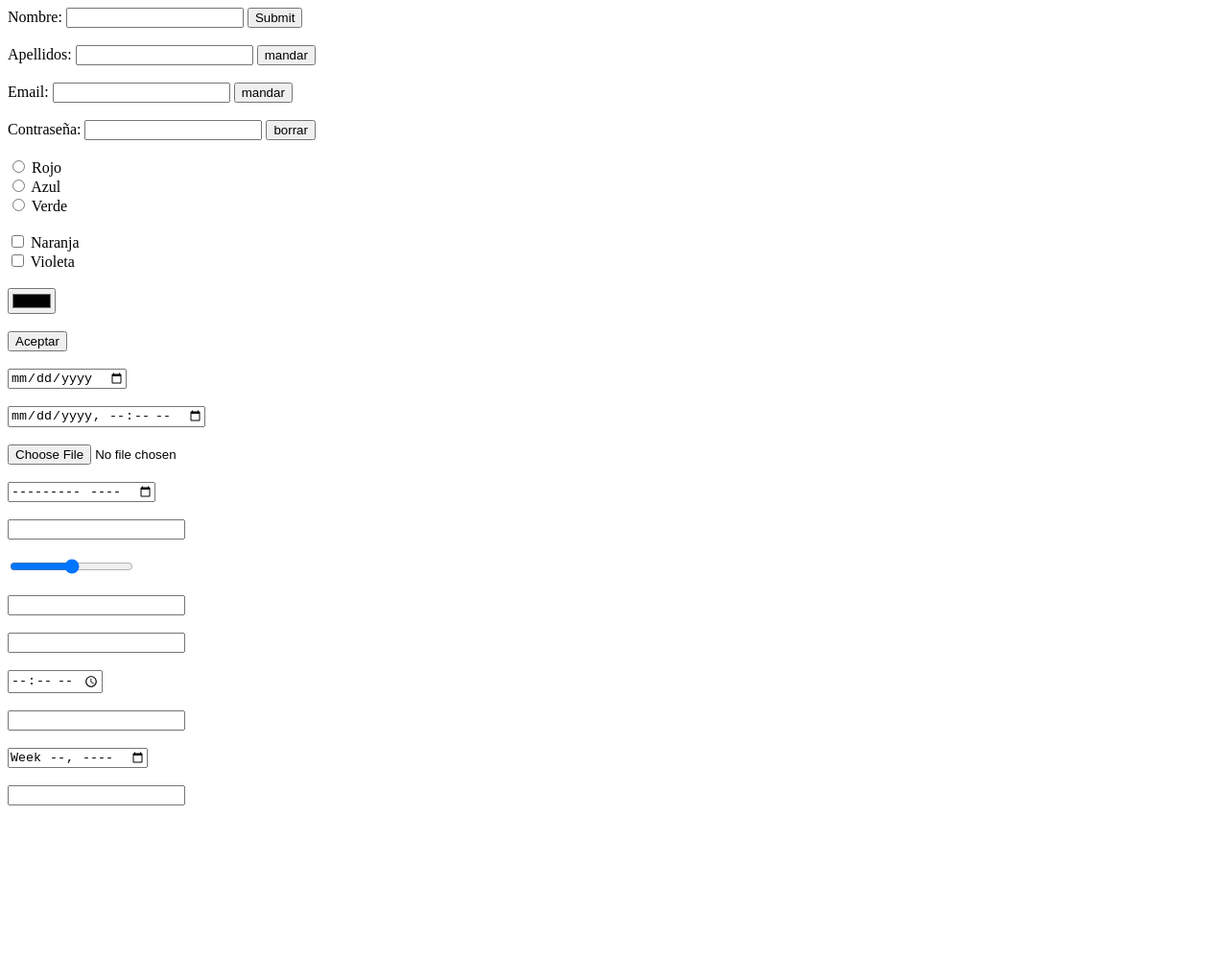
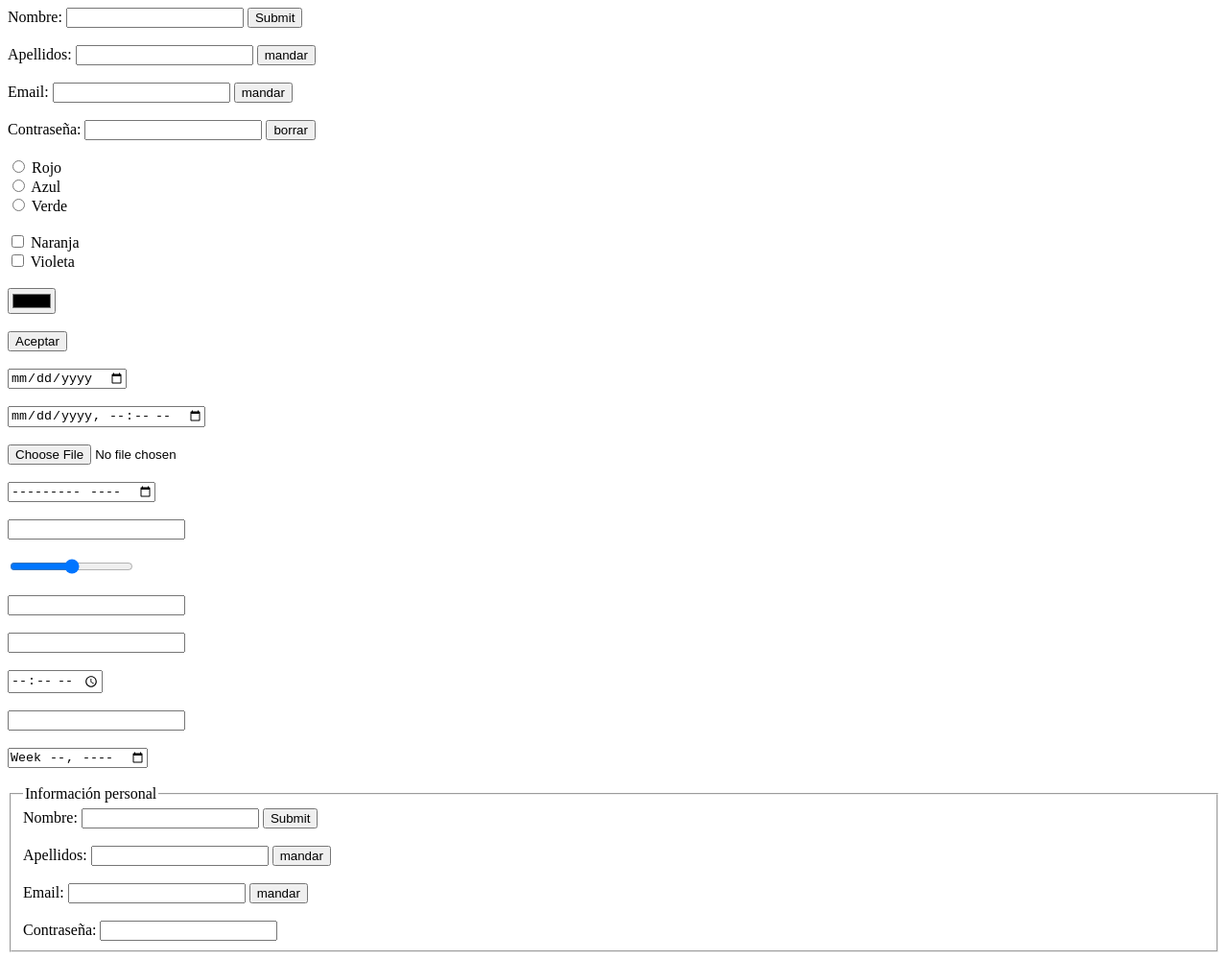
Before and after one commit to liliguoz/LND, a plain HTML site: page html/formulario/tipos_input.html in a window 1280 px wide. Shown: the whole page at 96% size. Before the commit the page ends 847 px from the top, so only its background shows below. Drawn offline with Linux system fonts and the light colour scheme.

Commit message:
tipos input

```diff
--- a/html/formulario/tipos_input.html
+++ b/html/formulario/tipos_input.html
@@ -82,7 +82,25 @@
         <input type="week" name="semana"> <br><br>
 
         <!--Agrupa varios controles en un mismo formulario-->
-        <input type="fileset" name="fichero">
+        <fieldset>
+            <legend>Información personal</legend>
+            <label for="iname"> Nombre: </label>
+            <input type="text" id="iname" name="Nombre">
+            <input type="submit">
+            <br> <br>
+            <label for="iapellido">Apellidos: </label>
+            <input type="text" id="iapellido" name="Apellidos">
+            <input type="submit" value="mandar">
+            <br> <br>
+
+            <label for="email"> Email: </label>
+            <input type="email" id="email" name="Email">
+            <input type="submit" value="mandar">
+            <br><br>
+
+            <label for id="epass"> Contraseña: </label>
+            <input id="epass" type="password" name="Contraseña">
+        </fieldset>
     </form>
 </body>
 </html>
```
